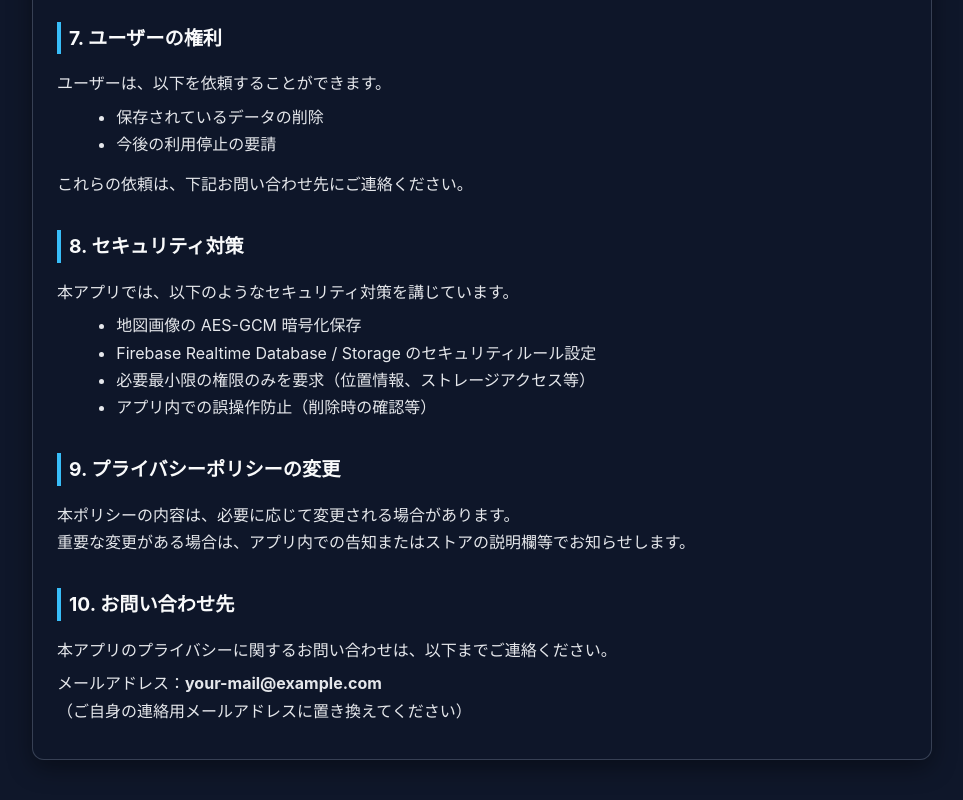
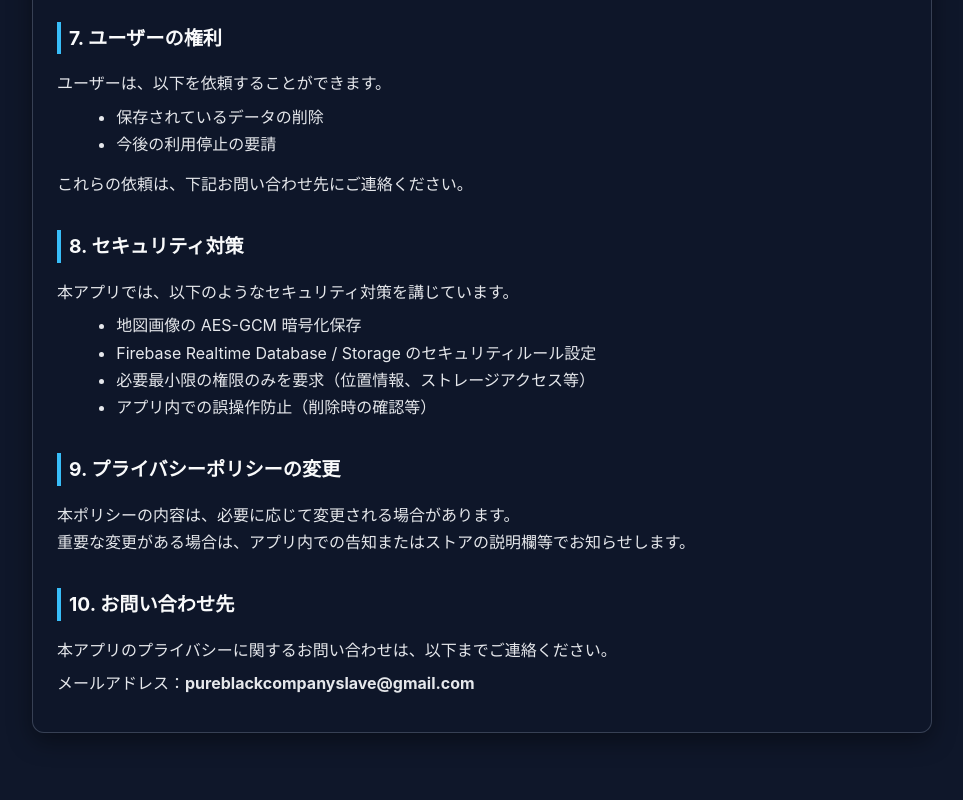
Before and after one commit to jpsoldierofficer-gif/comsup-privacy, a plain HTML site: page index.html in a window 1280 px wide. Shown: the part 2220-3020 px from the top of the page, without its empty margins (158-1121 px from the left). After the commit the page ends 2993 px from the top, so only its background shows below. Drawn offline with Linux system fonts and the light colour scheme.

Commit message:
Change contact email address in index.html
Updated the contact email address in the privacy section.

```diff
--- a/index.html
+++ b/index.html
@@ -188,8 +188,7 @@
         <h2>10. お問い合わせ先</h2>
         <p>本アプリのプライバシーに関するお問い合わせは、以下までご連絡ください。</p>
         <p>
-            メールアドレス：<strong>your-mail@example.com</strong><br>
-            （ご自身の連絡用メールアドレスに置き換えてください）
+            メールアドレス：<strong>pureblackcompanyslave@gmail.com</strong><br>
         </p>
     </div>
 </div>
```
